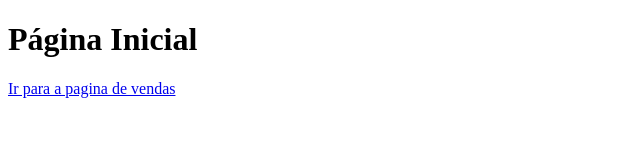
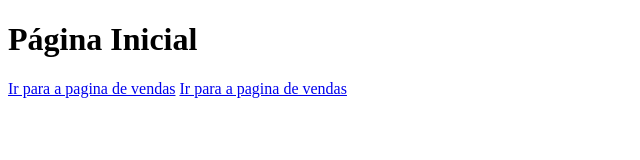
Before and after one commit to EdmiltonSobrinho/aulateste2, a plain HTML site: page INDEX.HTML in a window 1280 px wide. Shown: the whole page, without its empty margins (0-640 px from the left). Drawn offline with Linux system fonts and the light colour scheme.

```diff
--- a/INDEX.HTML
+++ b/INDEX.HTML
@@ -9,6 +9,7 @@
 <body>
     <H1>Página Inicial</H1>
     <a href="Vendas.HTML">Ir para a pagina de vendas</a>
+    <a href="Vendas.HTML - vim">Ir para a pagina de vendas</a>
 
 </body>
 </html>
```
